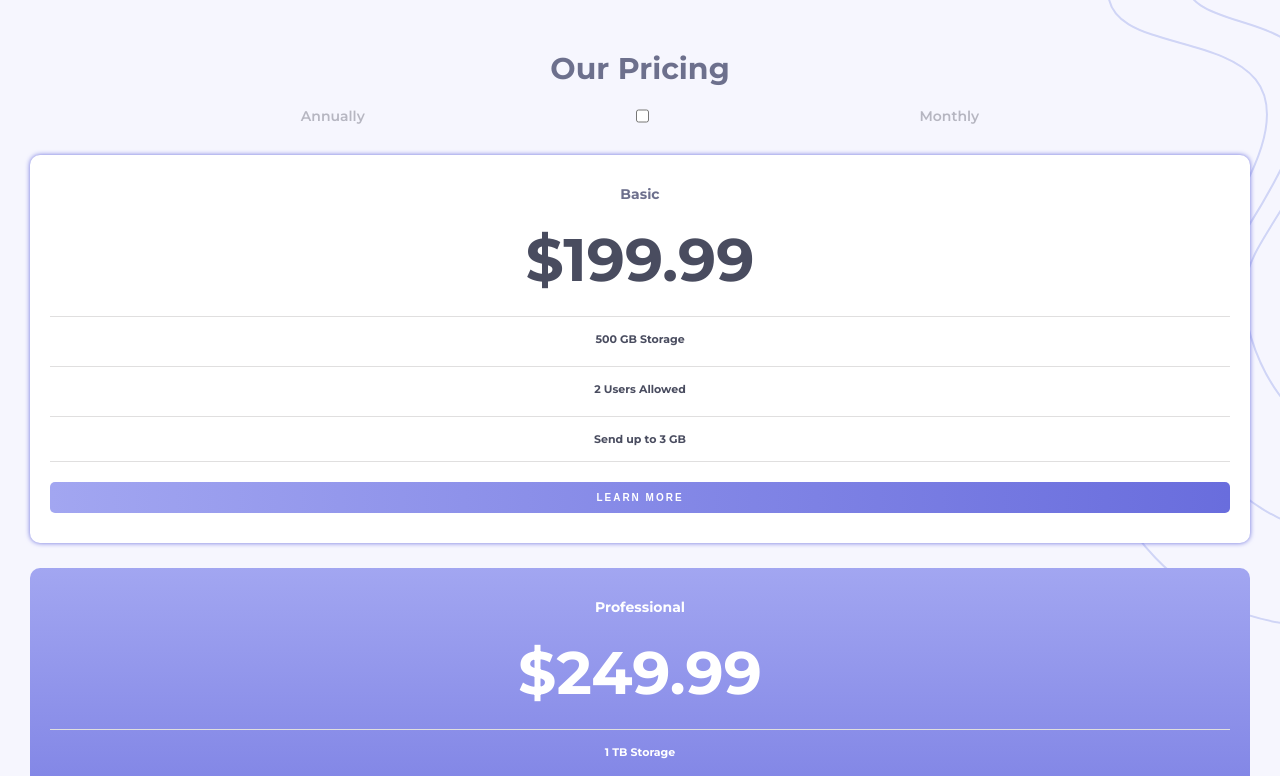
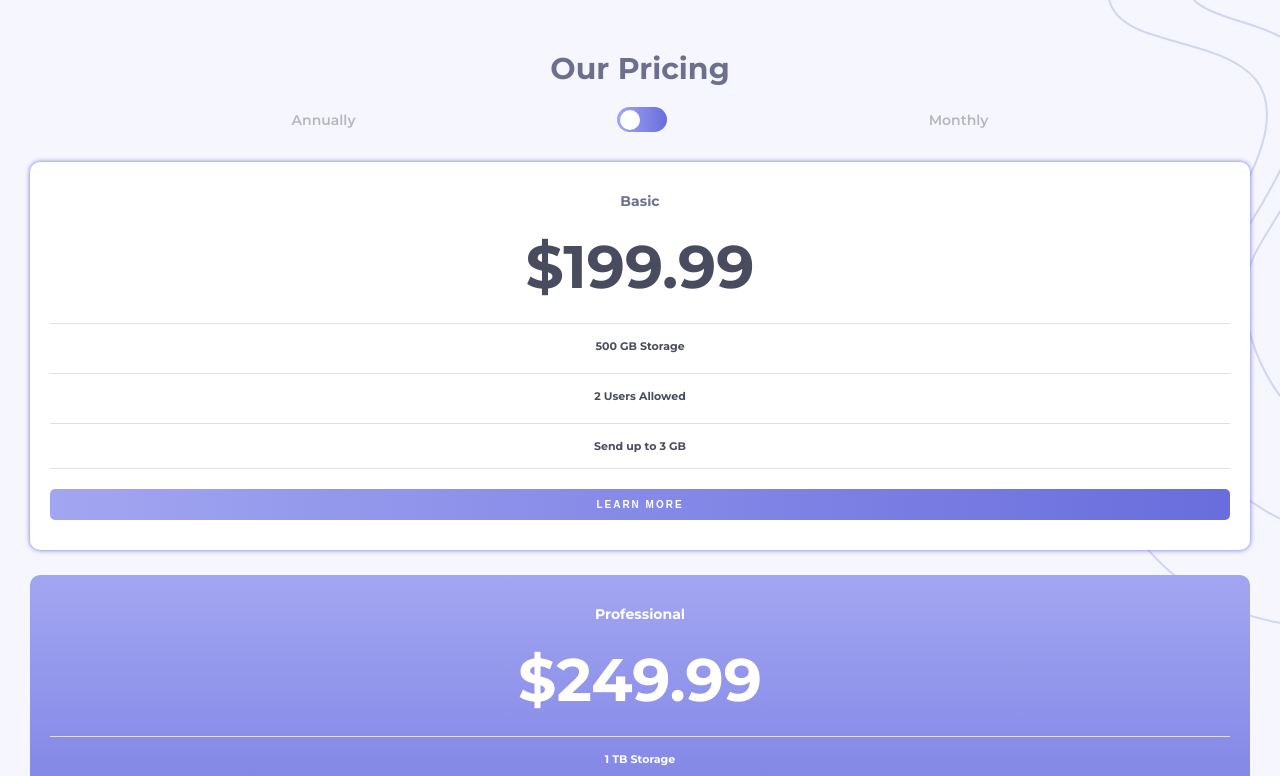
Before and after one commit to Diego2Drm/pricing-component-with-toggle, a plain HTML site: page src/index.html in a window 1280 px wide. Shown: the top 776 px of the page. Drawn offline with Linux system fonts and the light colour scheme.

Commit message:
input checked

```diff
--- a/src/index.html
+++ b/src/index.html
@@ -35,7 +35,12 @@
       <h1 class="title">Our Pricing</h1>
       <div class="content--subscription">
         <p>Annually</p>
-        <input type="checkbox" name="" id="">
+
+        <label>
+          <input type="checkbox" name="" id="">
+          <span></span>
+        </label>
+
         <p>Monthly</p>
       </div>
     </header>
--- a/src/style.css
+++ b/src/style.css
@@ -55,9 +55,56 @@ header {
   width: 100%;
   display: flex;
   justify-content: space-evenly;
+  align-items: center;
   color: #b6b6c1;
   font-weight: 600;
   font-size: 1.4rem;
+}
+
+/* input */
+header label {
+  border-radius: 3rem;
+  width: 5rem;
+  height: 2.5rem;
+  position: relative;
+  display: flex;
+  align-items: center;
+  justify-content: center;
+  cursor: pointer;
+  background: var(--linear-gradient);
+}
+
+header label input {
+  appearance: none;
+}
+
+header label span {
+  display: inline-block;
+  width: 2rem;
+  height: 2rem;
+  border-radius: 50%;
+  background: #fff;
+  position: absolute;
+  left: .3rem;
+  transition: all 0.5s ease-in-out;
+}
+
+header label input:checked~span {
+  /* right: .3rem; */
+  /* translate: 2.2rem; */
+  left: 2.7rem;
+}
+
+header:has(input:checked)~main .content__basic--price-monthly,
+header:has(input:checked)~main .content__professional--price-monthly,
+header:has(input:checked)~main .content__master--price-monthly {
+  display: flex;
+}
+
+header:has(input:checked)~main .content__basic--price-anually,
+header:has(input:checked)~main .content__professional--price-anually,
+header:has(input:checked)~main .content__master--price-anually {
+  display: none;
 }
 
 /* main */
@@ -199,13 +246,3 @@ header {
   padding: 1rem;
   border: none;
 }
-
-/* .content__basic--price-monthly{
-  display: none;
-}
-header:has(input:checked) ~ main .content__basic--price-monthly {
-  display: flex;
-}
-header:has(input:checked) ~ main .content__basic--price-anually {
-  display: none;
-} */
```
